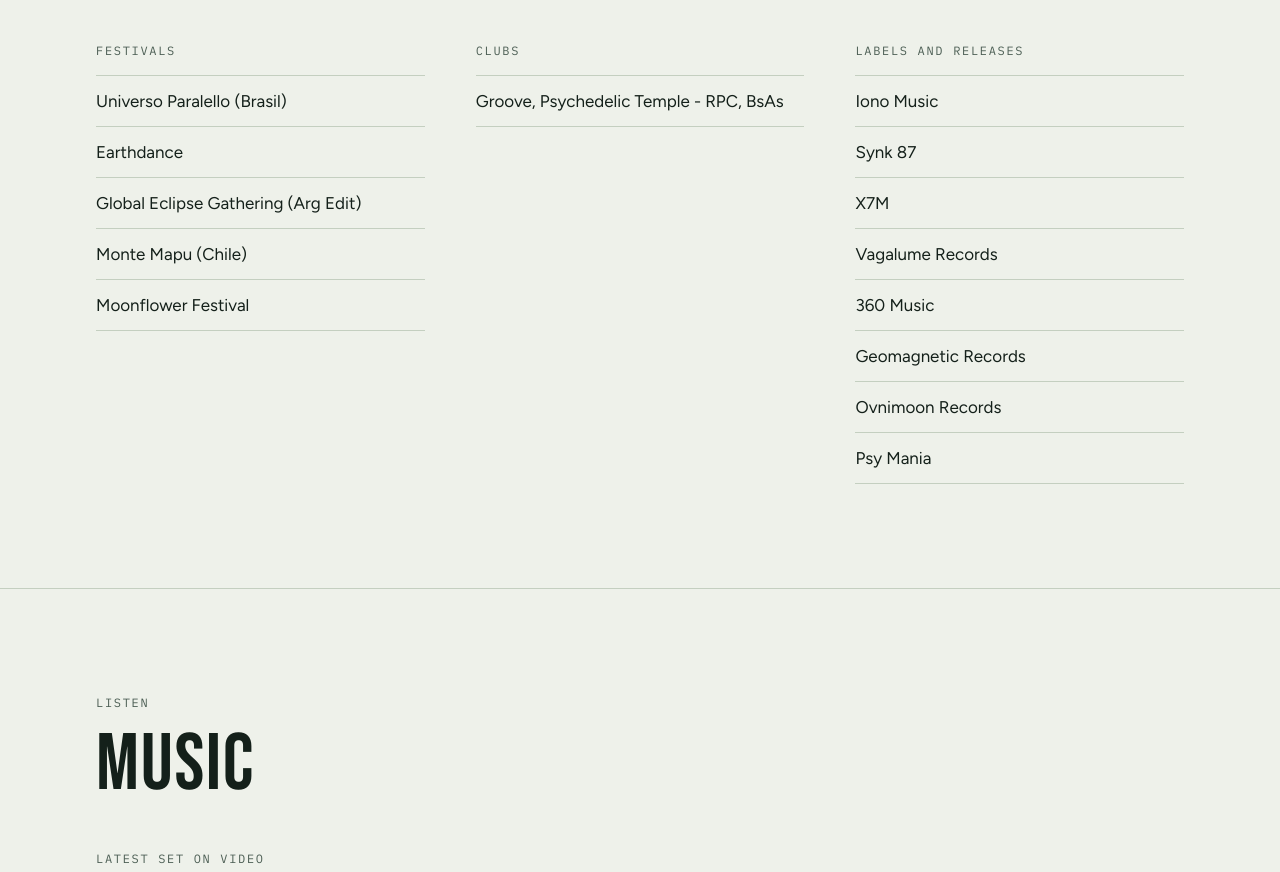
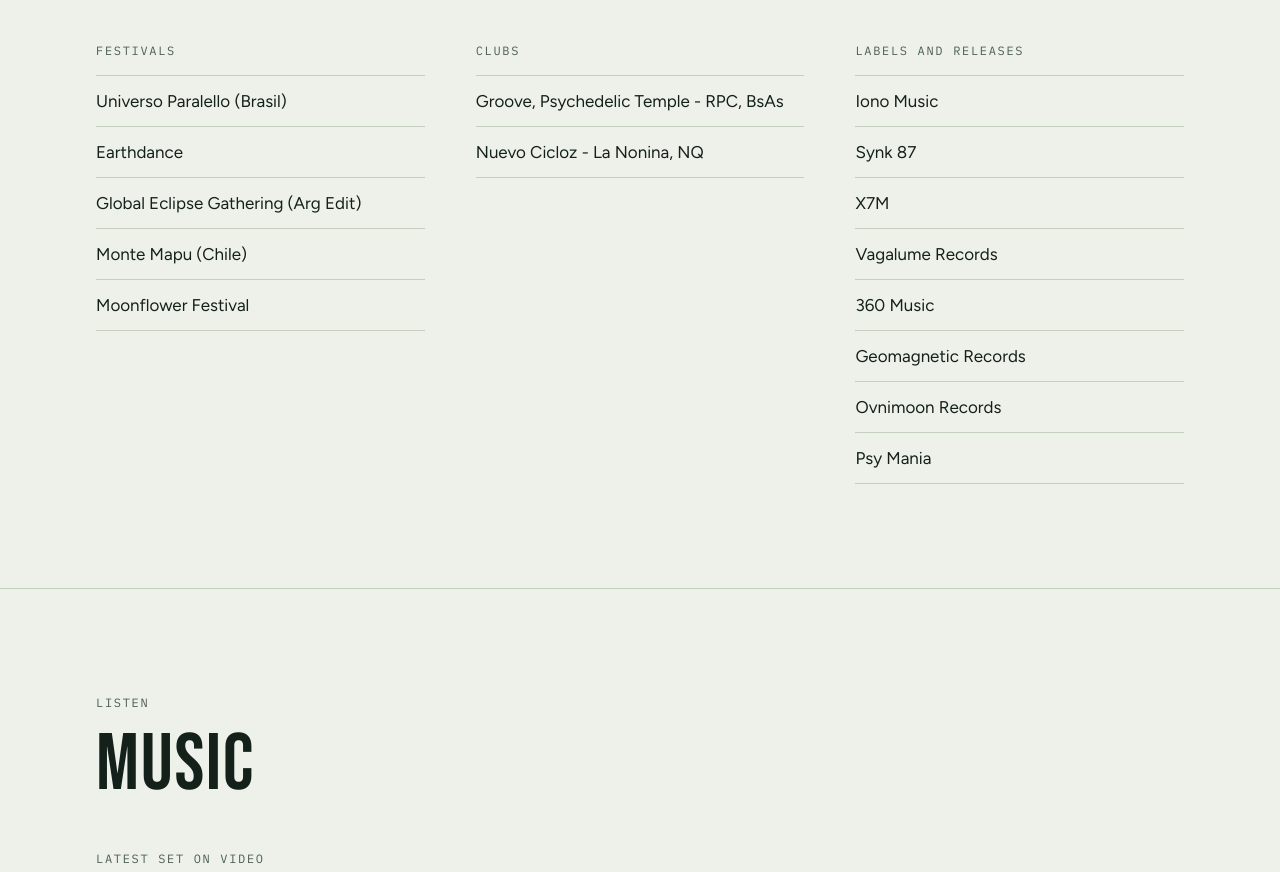
Before and after one commit to emicronmusic/epk, a plain HTML site: page index.html in a window 1280 px wide. Shown: the part 4986-5858 px from the top of the page. Drawn offline with Linux system fonts and the light colour scheme.

Commit message:
Add files via upload

```diff
--- a/index.html
+++ b/index.html
@@ -324,6 +324,7 @@ footer .in { display: flex; justify-content: space-between; gap: 16px; flex-wrap
           <div class="label" data-i18n="hl_club"></div>
           <ul>
             <li>Groove, Psychedelic Temple - RPC, BsAs</li>
+            <li>Nuevo Cicloz - La Nonina, NQ</li>
           </ul>
         </div>
         <div>
```
